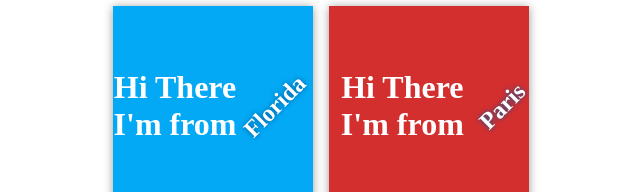
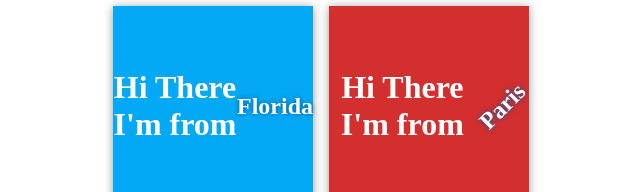
Before and after one commit to Black-Brush/my-travel-plans, a plain HTML site: page index.html in a window 1280 px wide. In both pictures the pointer is over the element "Florida". Shown: the part 294-486 px from the top of the page, without its empty margins (319-959 px from the left). Drawn offline with Linux system fonts and the light colour scheme.

Commit message:
Add Animation to destination Heading

```diff
--- a/css/app.css
+++ b/css/app.css
@@ -39,10 +39,14 @@ justify-content: center;
 align-items: center;
 text-align: center;
 }
+.destination:hover h2 {
+   transform: rotate(0deg);
+}
 
 h2 {
 margin: 0;
 transform: rotate(-45deg);
+transation: transform 0.5s;
 text-shadow: 0 0 5px #01579b;
 }
 
```
